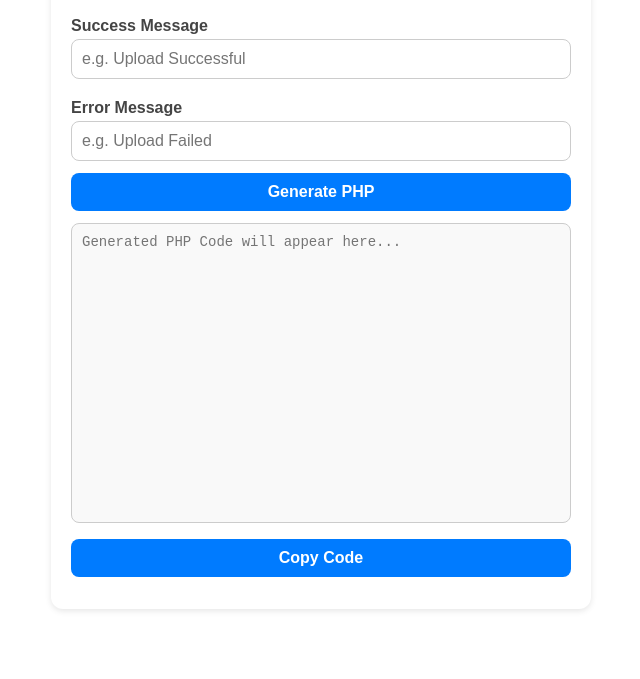
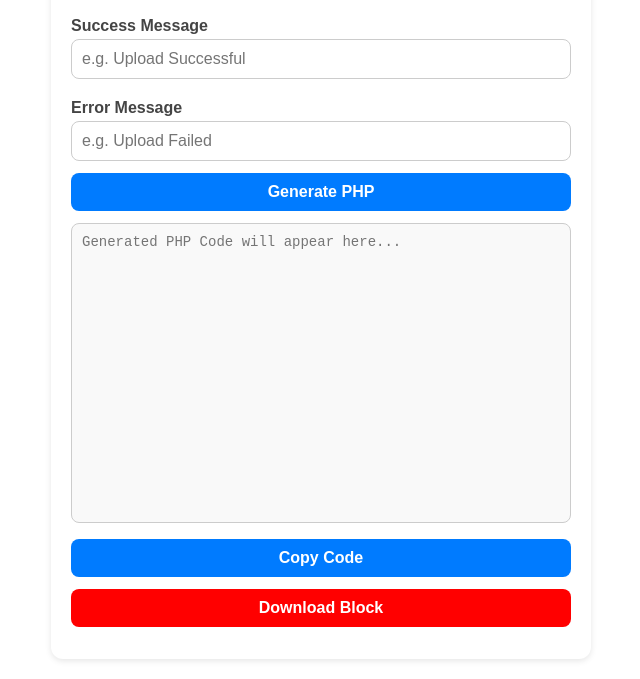
Before and after one commit to bd-ware/pcoder, a plain HTML site: page upload.html in a window 1280 px wide. Shown: the part 173-852 px from the top of the page, without its empty margins (319-959 px from the left). Before the commit the page ends 802 px from the top, so only its background shows below. Drawn offline with Linux system fonts and the light colour scheme.

Commit message:
Update upload.html

```diff
--- a/upload.html
+++ b/upload.html
@@ -107,9 +107,15 @@
     <textarea id="output" readonly placeholder="Generated PHP Code will appear here..."></textarea>
 
     <button onclick="copyCode()">Copy Code</button>
+<button style="background-color: red;" onclick="window.location.href='https://www.mediafire.com/file/jmq9f95khc9za42/Upload_Server_with_PHP_.json/file';">
+  Download Block
+</button>
+
   </div>
 
   <div id="toast">PHP Code Copied!</div>
+
+
 
 
 
@@ -130,6 +136,8 @@
 
 
   <!--  Ads Code -->
+
+
 
   <script>
     function generatePHP() {
```
